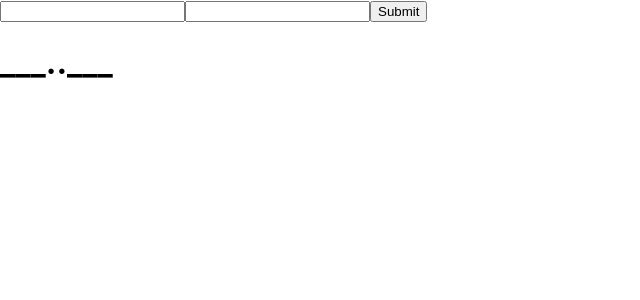
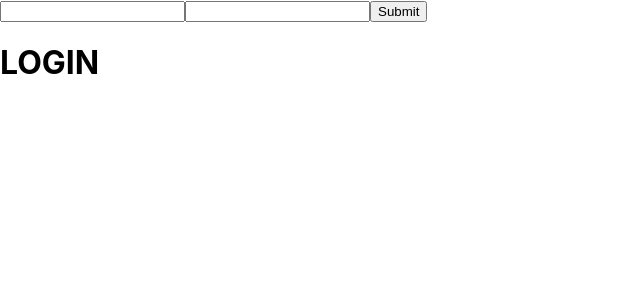
Before and after one commit to Pannaga2K/Reactjs, a React (Create React App) app in the folder Function_Component/excersize/: page /rcapi in a window 1280 px wide. Shown: the top 300 px of the page, without its empty margins (0-640 px from the left). Built offline with nearby package versions, Linux system fonts and the light colour scheme.

Commit message:
update E2

```diff
--- a/Function_Component/excersize/src/E2/Forms.js
+++ b/Function_Component/excersize/src/E2/Forms.js
@@ -15,7 +15,7 @@ function Forms() {
       //   type: "SET_PASSWORD",
       // });
     }
-    var user = <h1>___.{username}.___</h1>;
+    // var user = <h1>___.{username}.___</h1>;
     return (
       <div>
         <form onSubmit={handleSubmit(onSubmit)}>
@@ -25,7 +25,7 @@ function Forms() {
           {errors.name && errors.name.type === "maxLength" && <span>MAX LENGTH EXCEEDED</span> }
           <input type="submit" />
         </form>
-        {user}
+        {username ? (<h1>___.{username}.___</h1>) : (<h1>LOGIN</h1>)}
       </div>
       );
 }
```
